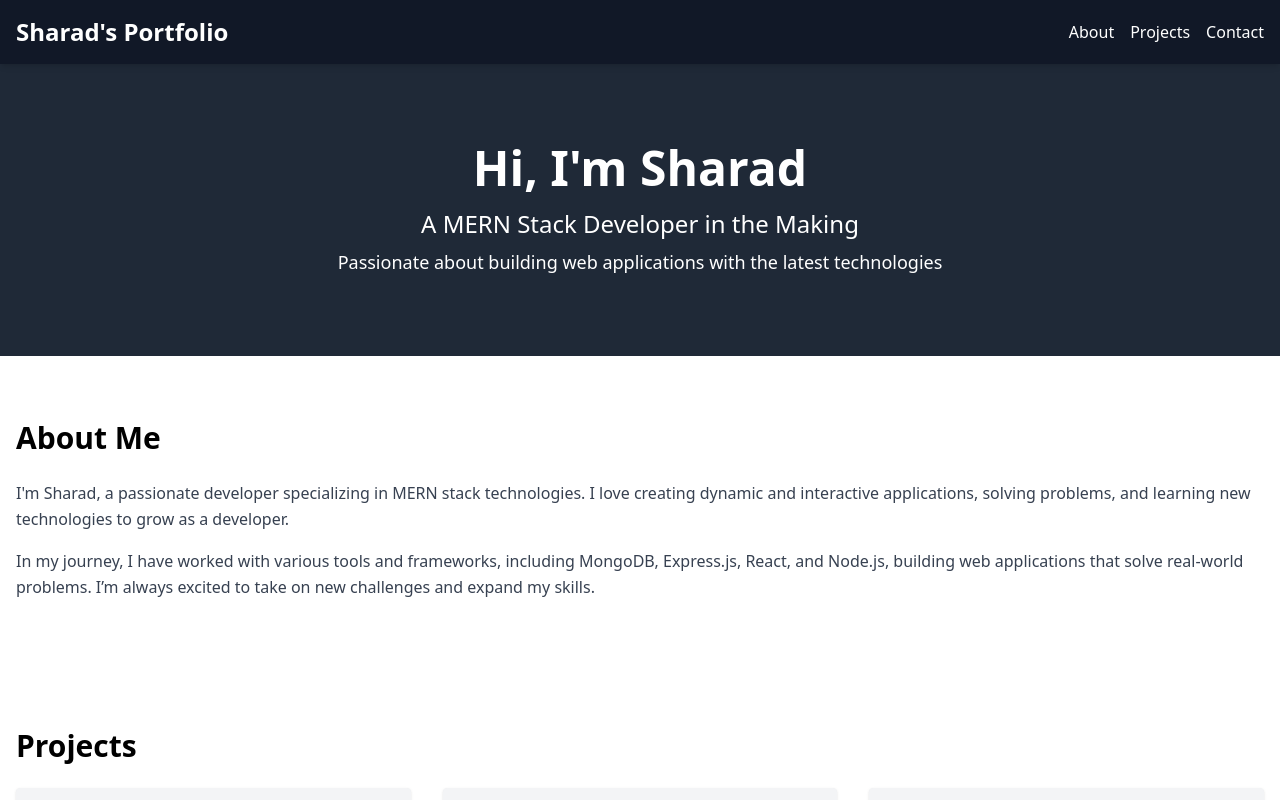
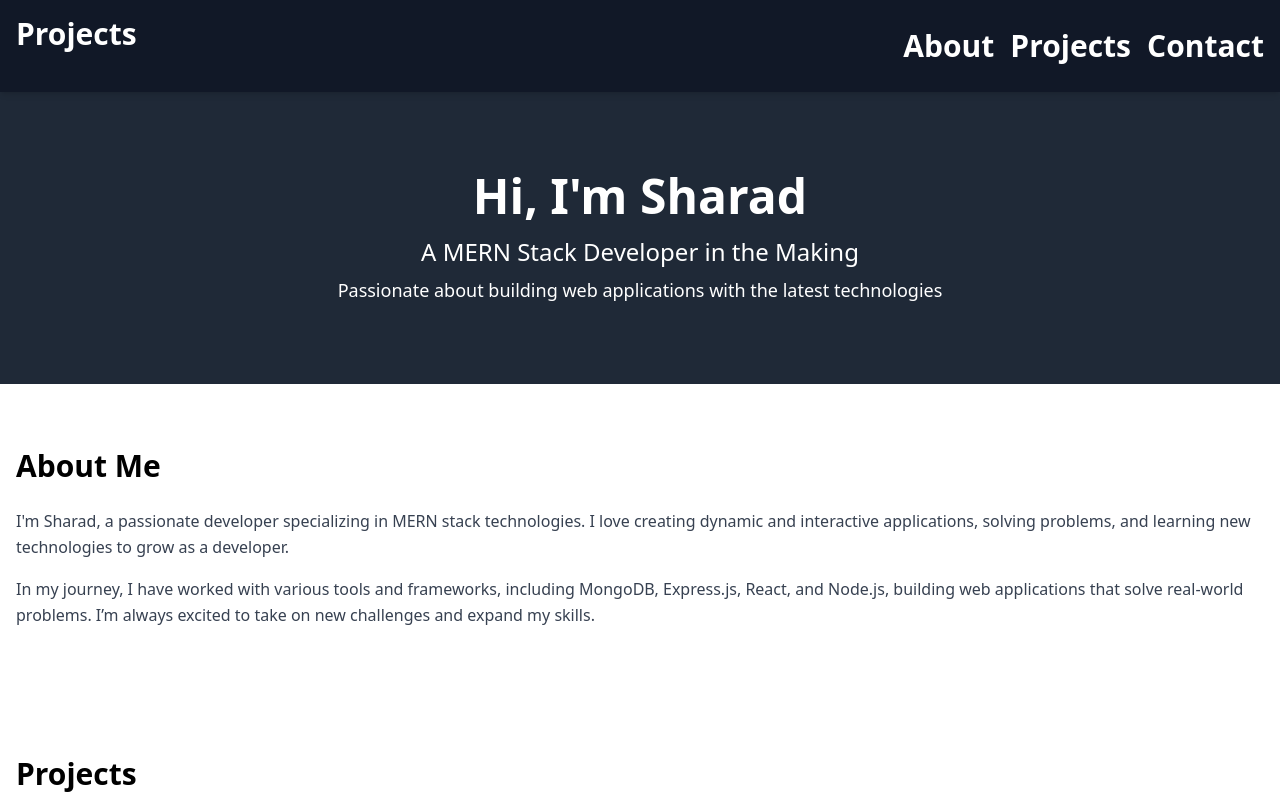
Before and after one commit to sharadpatel18/protfolio, a Next.js app: page / in a window 1280 px wide. Shown: the top 800 px of the page. Built offline with nearby package versions, Linux system fonts and the light colour scheme.

Commit message:
some changes

```diff
--- a/app/components/Header.js
+++ b/app/components/Header.js
@@ -1,15 +1,53 @@
 "use client";
 
+import { motion } from "framer-motion";
 export default function Header() {
   return (
     <header className="bg-gray-900 text-white p-4 sticky top-0 z-50 shadow-md">
       <div className="container mx-auto flex justify-between items-center">
-          <h1 className="text-2xl font-bold">Sharad's Portfolio</h1>
+        <motion.h1
+          className="text-3xl font-bold mb-6"
+          initial={{ scale: 0.5 }}
+          animate={{ scale: 1 }}
+          transition={{ duration: 0.5 }}
+        >
+          Projects
+        </motion.h1>
         <nav>
           <ul className="flex space-x-4">
-              <li><a href="#about" className="hover:text-gray-300">About</a></li>
-              <li><a href="#projects" className="hover:text-gray-300">Projects</a></li>
-              <li><a href="#contact" className="hover:text-gray-300">Contact</a></li>
+            <li>
+              <motion.a
+                href="#about"
+                className="text-3xl font-bold mb-6"
+                initial={{ scale: 0.5 }}
+                animate={{ scale: 1 }}
+                transition={{ duration: 0.5 }}
+              >
+                About
+              </motion.a>
+            </li>
+            <li>
+              <motion.a
+                href="#projects"
+                className="text-3xl font-bold mb-6"
+                initial={{ scale: 0.5 }}
+                animate={{ scale: 1 }}
+                transition={{ duration: 0.5 }}
+              >
+                Projects
+              </motion.a>
+            </li>
+            <li>
+              <motion.a
+                href="#contact"
+                className="text-3xl font-bold mb-6"
+                initial={{ scale: 0.5 }}
+                animate={{ scale: 1 }}
+                transition={{ duration: 0.5 }}
+              >
+                Contact
+              </motion.a>
+            </li>
           </ul>
         </nav>
       </div>
```
Lines whose indentation alone changed are shown as unchanged.
